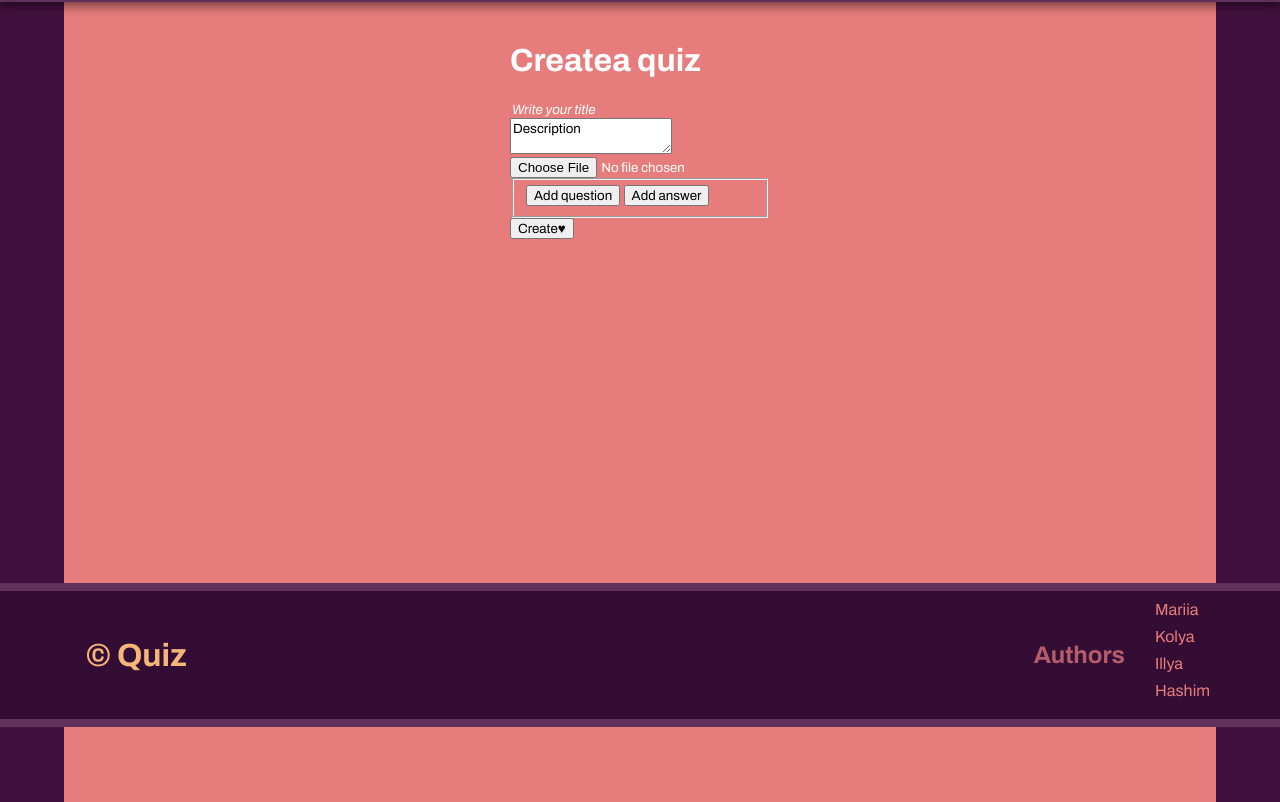
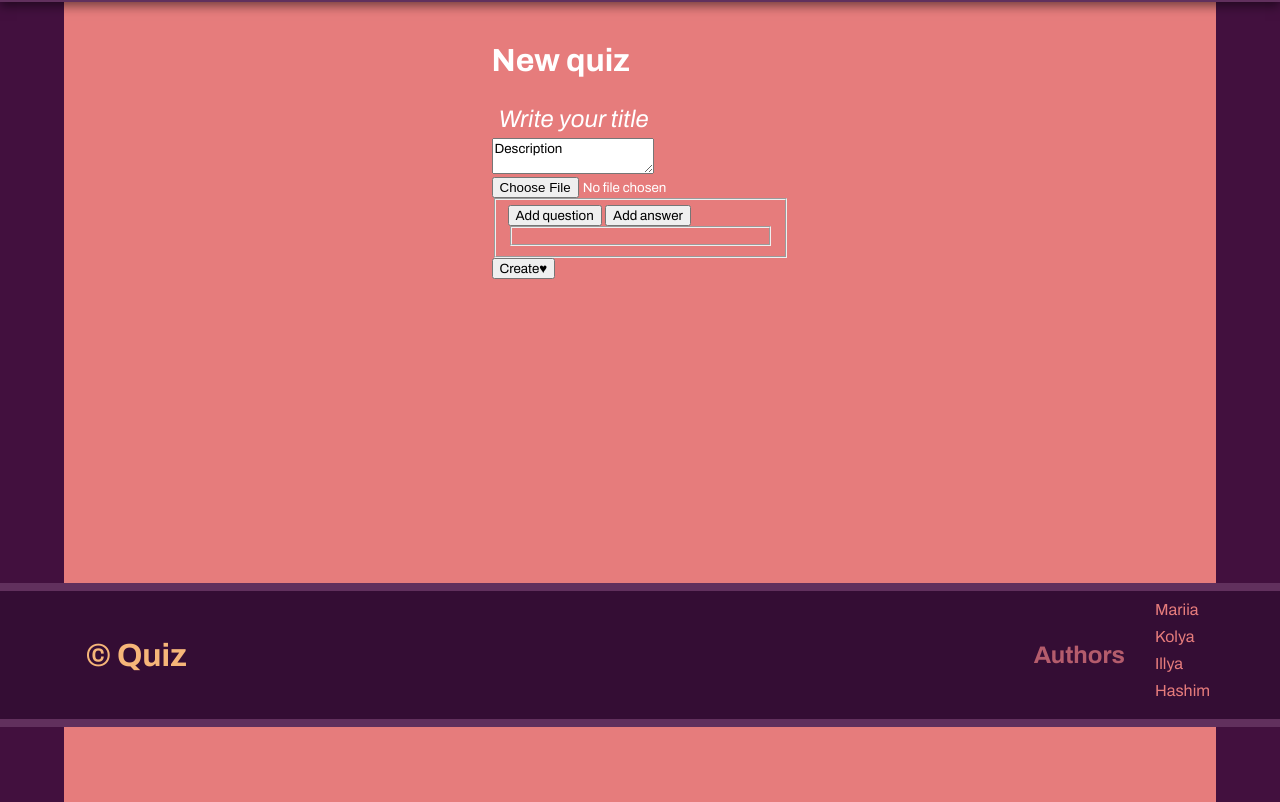
Before and after one commit to XxMariavxX/Quiz, a website: page src/create/create.html in a window 1280 px wide. Shown: the part 73-875 px from the top of the page. Drawn offline with Linux system fonts and the light colour scheme.

Commit message:
create quiz

```diff
--- a/src/create/create.html
+++ b/src/create/create.html
@@ -34,16 +34,18 @@
                 <div class="main-content">
                     <div class="section">
                         <div class="create-quiz">
-                            <h1>Createa quiz</h1>
-                            <input type="text" name="My title" value="" placeholder="Write your title" class="title">
+                            <h1>New quiz</h1>
+                            <input type="text" class="title" id="title" name="My title" value="" placeholder="Write your title">
                             <br>
-                            <textarea type="text" id="description">Description
+                            <textarea type="text" class="description" id="description" class="description">Description
                             </textarea>
                             <br>
                             <input type="file" id="img">
                             <fieldset>
-                            <button id="add-question">Add question</button>
-                            <button id="add-answer">Add answer</button>
+                            <button type="button" id="add-question">Add question</button>
+                            <button type="button" id="add-answer">Add answer</button>
+                            <fieldset class>
+                            </fieldset>
                             </fieldset>
                             <button class="create"id="create">Create♥</button>
                         </div>
--- a/src/create/style/create.css
+++ b/src/create/style/create.css
@@ -1,13 +1,26 @@
-.title{
+input.title{
     background-color: transparent;
     border:none;
+    font-size: x-large;
+    outline: none;
+    font-style: italic;
+    margin: 5px;
     color: white;
 
 }
+fieldset{
+    align-items: center;
+}
+
 input::placeholder {
   color: white;
   font-style: italic;
 }
+
+button{
+    cursor:pointer;
+}
+
 .create{
-
+    cursor:pointer;
 }
```
